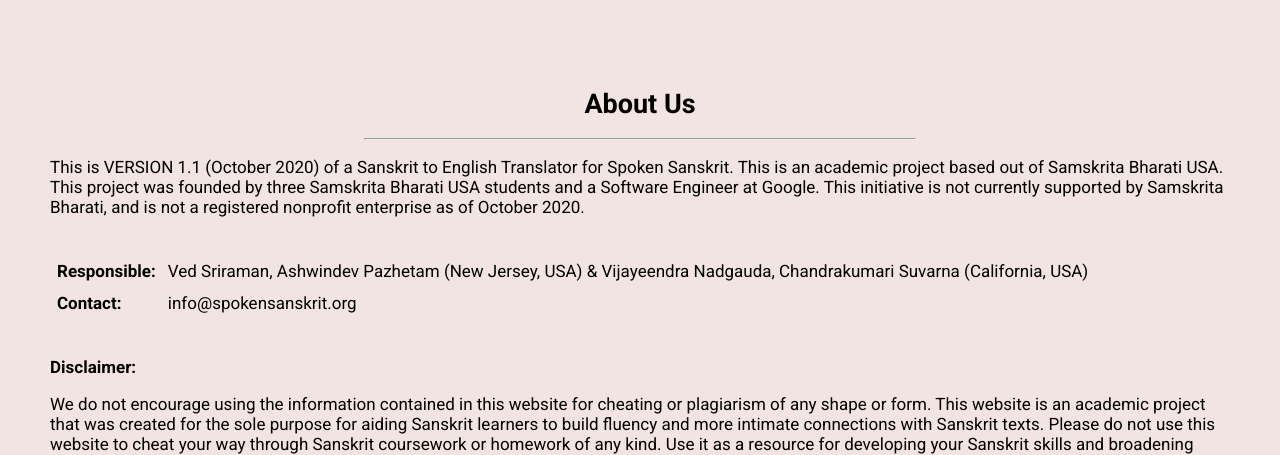
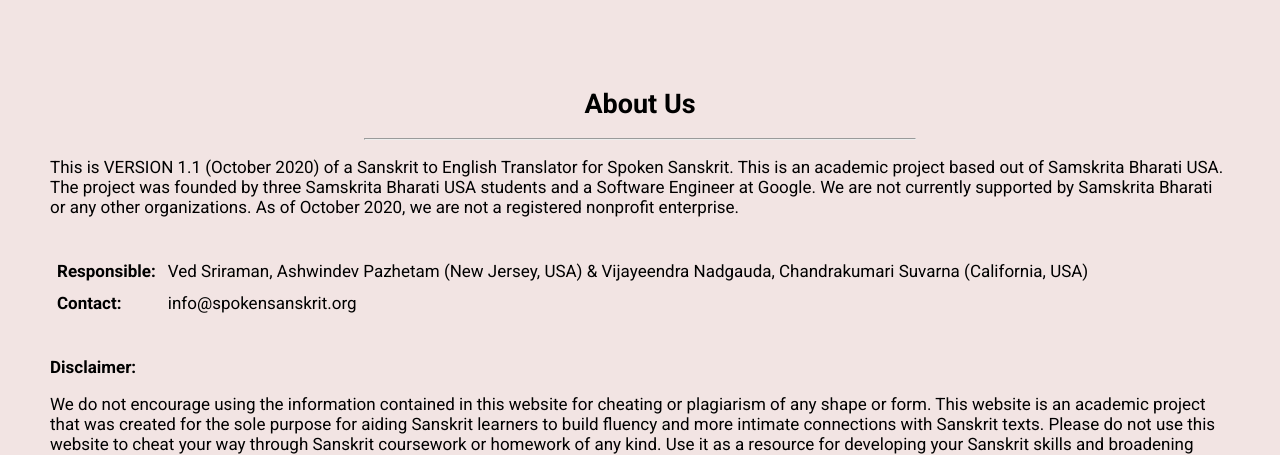
Before and after one commit to apazhetam/sanskrit-translator-website, a Flask app: page /about/ in a window 1280 px wide. Shown: the part 87-542 px from the top of the page. Run offline with Flask 2, Linux system fonts and the light colour scheme; parts of the project's set-up code (start-up, migrations or seed data) failed here and were passed over.

Commit message:
Update about.html

```diff
--- a/templates/about.html
+++ b/templates/about.html
@@ -24,7 +24,7 @@
         <h1 style="font-size: 27px; text-align:center;">About Us</h1>
         <hr style="width: 550px;">
         <p>This is VERSION 1.1 (October 2020) of a Sanskrit to English Translator for Spoken Sanskrit.
-This is an academic project based out of Samskrita Bharati USA. This project was founded by three Samskrita Bharati USA students and a Software Engineer at Google. This initiative is not currently supported by Samskrita Bharati, and is not a registered nonprofit enterprise as of October 2020.
+This is an academic project based out of Samskrita Bharati USA. The project was founded by three Samskrita Bharati USA students and a Software Engineer at Google. We are not currently supported by Samskrita Bharati or any other organizations. As of October 2020, we are not a registered nonprofit enterprise.
         </p>
         <br>
         <table>
```
